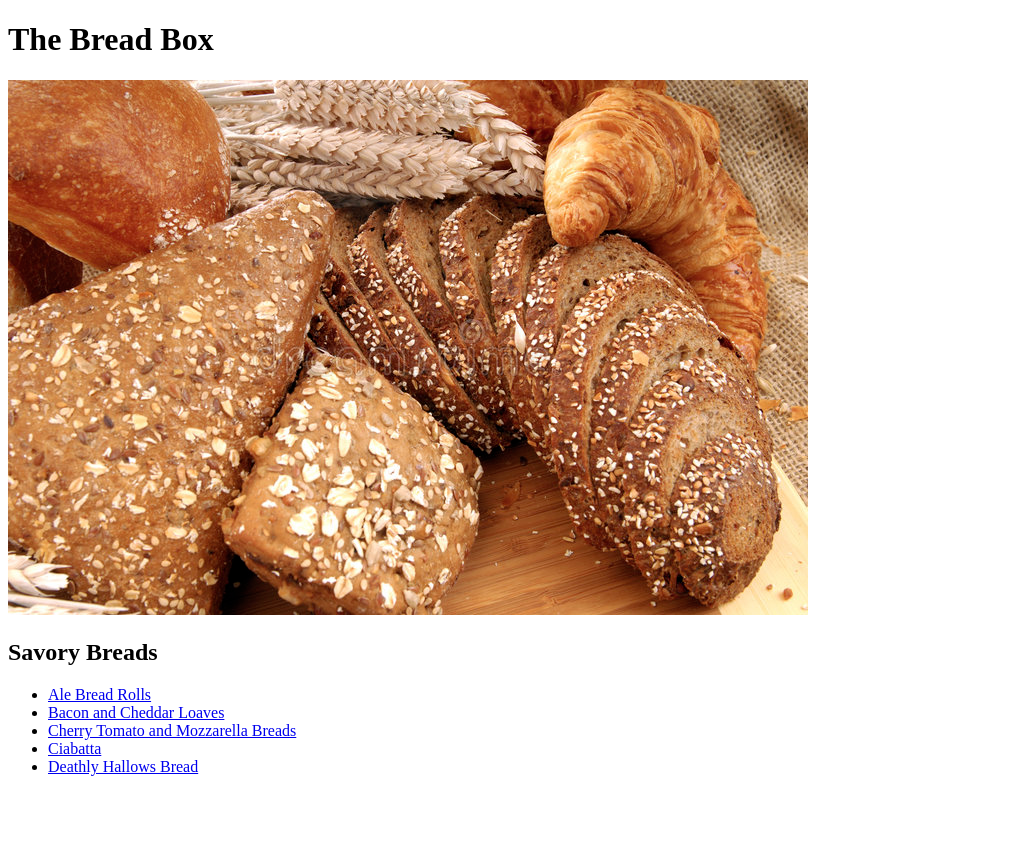
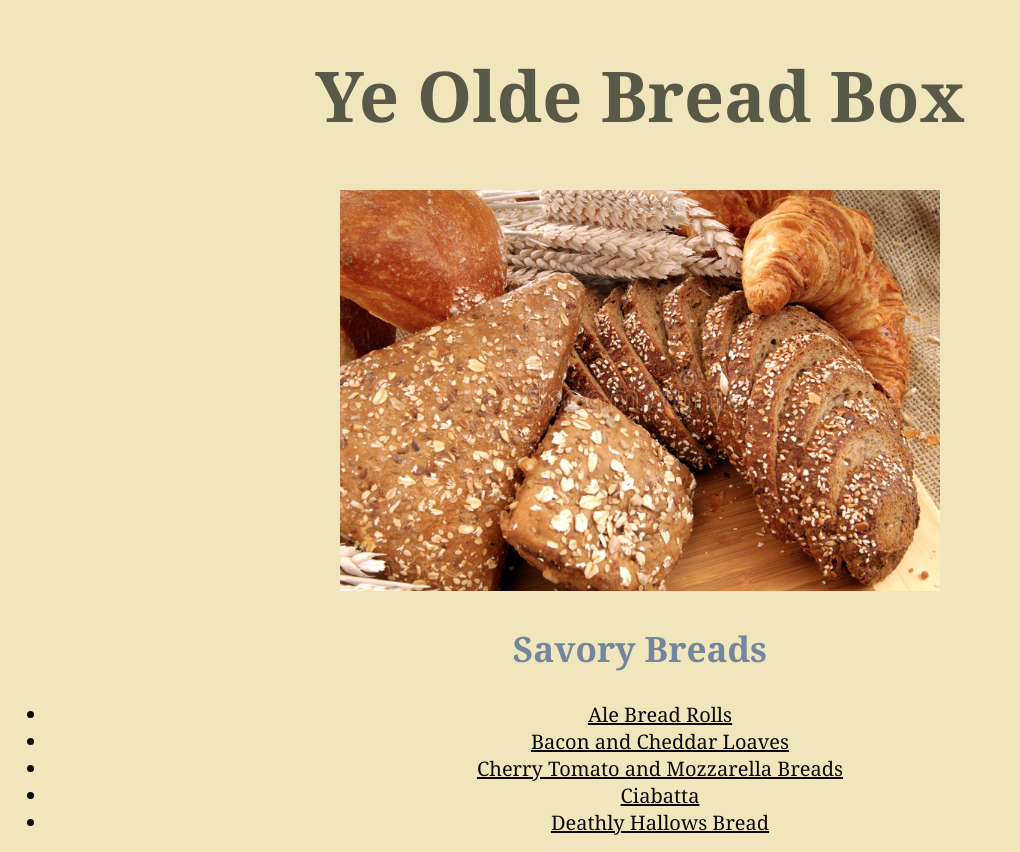
Before and after one commit to KC445/odin-recipes, a plain HTML site: page index.html in a window 1280 px wide. Shown: the whole page, without its empty margins (0-1020 px from the left). Before the commit the page ends 800 px from the top, so only its background shows below. Drawn offline with Linux system fonts and the light colour scheme.

Commit message:
moved serving info and added styling

```diff
--- a/index.html
+++ b/index.html
@@ -5,11 +5,12 @@
     <meta charset="UTF-8">
     <meta http-equiv="X-UA-Compatible" content="IE=edge">
     <meta name="viewport" content="width=device-width, initial-scale=1.0">
+    <link rel="stylesheet" href="style.css">
     <title>Recipes</title>
 </head>
 
 <body>
-    <h1>The Bread Box</h1>
+    <h1>Ye Olde Bread Box</h1>
     <img src="images/bread-display.jpeg" alt="Bread display">
     <h2>Savory Breads</h2>
     <ul>
--- a/style.css
+++ b/style.css
@@ -0,0 +1,29 @@
+* {
+    background-color: #f1e6bb;
+    text-align: center;
+    font-family: Georgia, 'Times New Roman', Times, serif;
+
+}
+
+h1 {
+    font-size: 70px;
+    font-weight: bold;
+    color: #59594A;
+}
+
+img {
+    height: auto;
+    width: 600px;
+}
+
+h2 {
+    font-size: 35px;
+    color: #7286A0;
+}
+
+a,
+p,
+li {
+    font-size: 20px;
+    color: #0A090C;
+}
```
Also changed, not shown: recipes/ale-bread-rolls.html (+4 -1 lines), recipes/bacon-and-cheddar-loaves.html (+3 -1 lines), recipes/cherry-tomato-and-mozzarella-breads.html (+3 -1 lines), recipes/ciabatta.html (+3 -1 lines), recipes/deathly-hallows-bread.html (+3 -1 lines).
